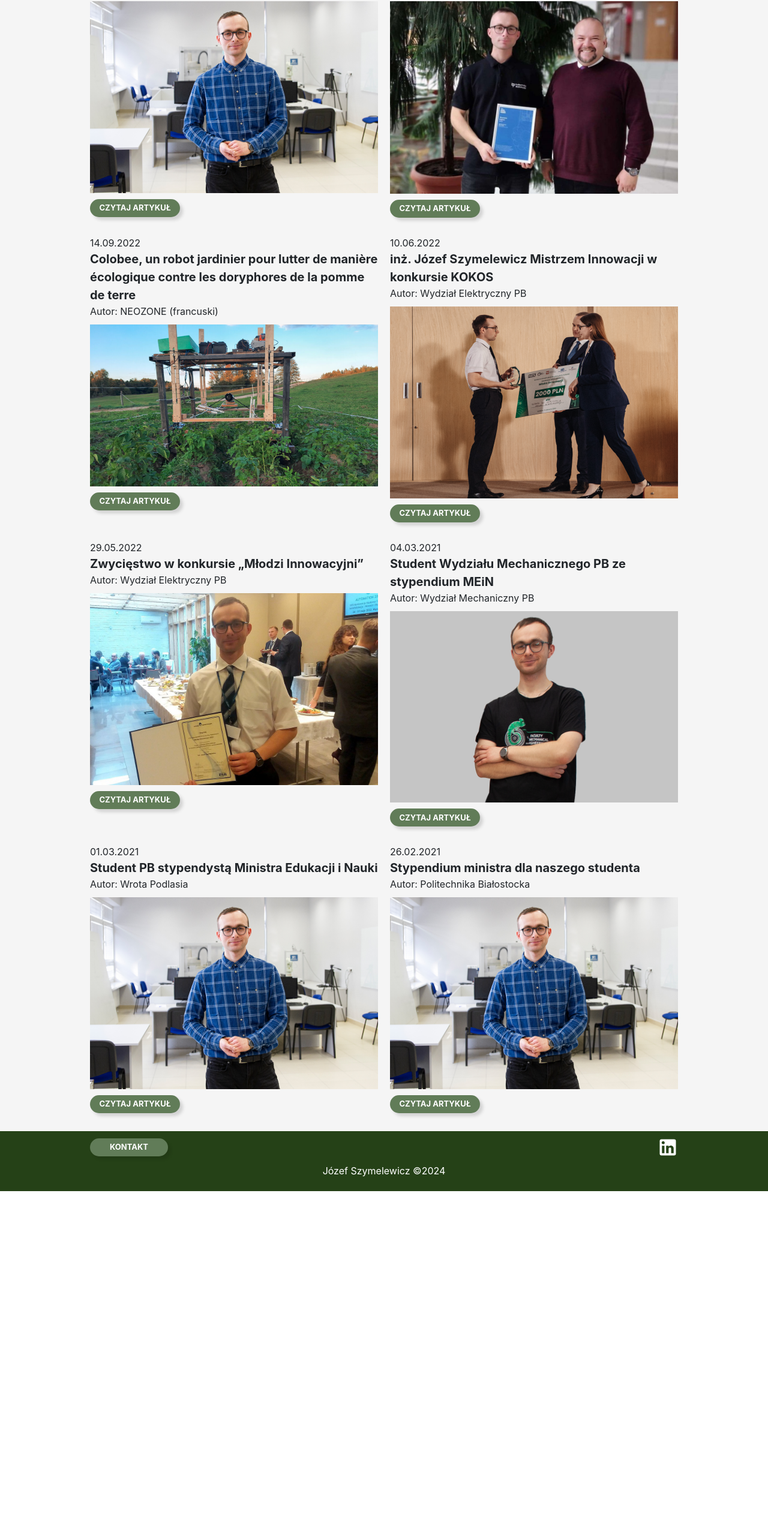
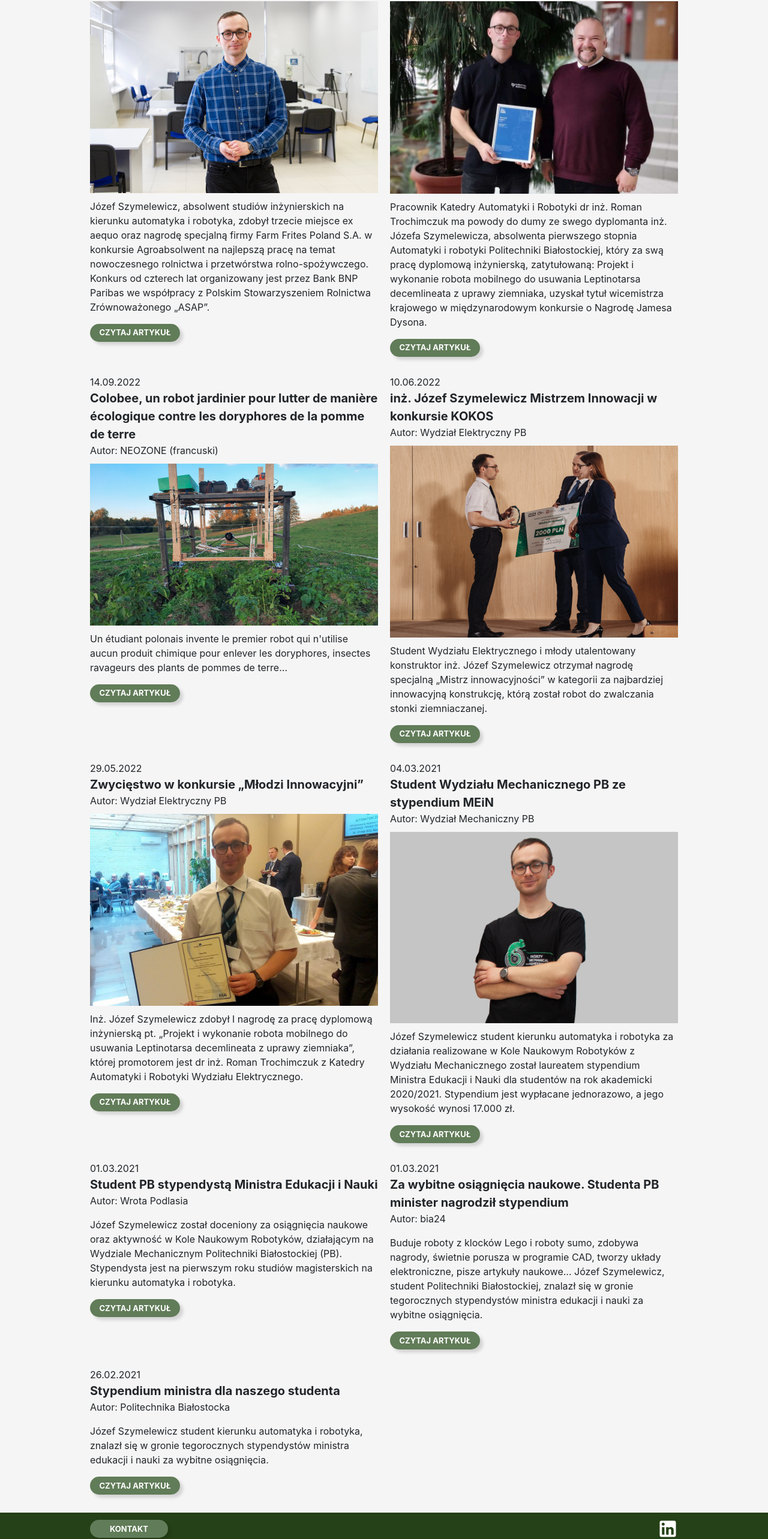
Before and after one commit to drzozeffo/portfolio_jozka, a React (Create React App) app: page /media in a window 1280 px wide. Shown: the part 216-2782 px from the top of the page at 60% size. Before the commit the page ends 2202 px from the top, so only its background shows below. Built offline with nearby package versions, Linux system fonts and the light colour scheme.

Commit message:
descriptions

```diff
--- a/src/components/page/Media.tsx
+++ b/src/components/page/Media.tsx
@@ -1,4 +1,3 @@
-import { Link } from "react-router-dom"
 import styled from "styled-components"
 
 import agroabsolwent from "../../images/agroabsolwent.jpg"
@@ -97,6 +96,9 @@ export const Media = () => (
         <ImgLink href="https://pb.edu.pl/sukcesy/inz-jozef-szymelewicz-nagrodzony-w-konkursie-agroabsolwent/" target="_blank">
           <Img src={agroabsolwent}></Img>
         </ImgLink>
+        <p>
+        Józef Szymelewicz, absolwent studiów inżynierskich na kierunku automatyka i robotyka, zdobył trzecie miejsce ex aequo oraz nagrodę specjalną firmy Farm Frites Poland S.A. w konkursie Agroabsolwent na najlepszą pracę na temat nowoczesnego rolnictwa i przetwórstwa rolno-spożywczego. Konkurs od czterech lat organizowany jest przez Bank BNP Paribas we współpracy z Polskim Stowarzyszeniem Rolnictwa Zrównoważonego „ASAP”.
+        </p>
         <Button>
           <StyledLink href="https://pb.edu.pl/sukcesy/inz-jozef-szymelewicz-nagrodzony-w-konkursie-agroabsolwent/" target="_blank">Czytaj artykuł</StyledLink>
         </Button>
@@ -109,6 +111,9 @@ export const Media = () => (
         <ImgLink href="https://we.pb.edu.pl/osiagniecia/inz-jozef-szymelewicz-wicemistrzem-w-konkursie-o-nagrode-j-dysona/" target="_blank">
           <Img src={dyson}></Img>
         </ImgLink>
+        <p>
+        Pracownik Katedry Automatyki i Robotyki dr inż. Roman Trochimczuk ma powody do dumy ze swego dyplomanta inż. Józefa Szymelewicza, absolwenta pierwszego stopnia Automatyki i robotyki Politechniki Białostockiej, który za swą pracę dyplomową inżynierską, zatytułowaną: Projekt i wykonanie robota mobilnego do usuwania Leptinotarsa decemlineata z uprawy ziemniaka, uzyskał tytuł wicemistrza krajowego w międzynarodowym konkursie o Nagrodę Jamesa Dysona.
+        </p>
         <Button>
           <StyledLink href="https://we.pb.edu.pl/osiagniecia/inz-jozef-szymelewicz-wicemistrzem-w-konkursie-o-nagrode-j-dysona/" target="_blank">Czytaj artykuł</StyledLink>
         </Button>
@@ -123,6 +128,9 @@ export const Media = () => (
         <ImgLink href="https://www.neozone.org/innovation/colobee-un-robot-jardinier-pour-lutter-de-maniere-ecologique-contre-les-doryphores-de-la-pomme-de-terre/" target="_blank">
           <Img src={colobee}></Img>
         </ImgLink>
+        <p>
+        Un étudiant polonais invente le premier robot qui n'utilise aucun produit chimique pour enlever les doryphores, insectes ravageurs des plants de pommes de terre...
+        </p>
         <Button>
           <StyledLink href="https://www.neozone.org/innovation/colobee-un-robot-jardinier-pour-lutter-de-maniere-ecologique-contre-les-doryphores-de-la-pomme-de-terre/" target="_blank">Czytaj artykuł</StyledLink>
         </Button>
@@ -135,6 +143,9 @@ export const Media = () => (
         <ImgLink href="https://we.pb.edu.pl/2022/06/10/inz-jozef-szymelewicz-mistrzem-innowacji-w-konkursie-kokos/" target="_blank">
           <Img src={kokos}></Img>
         </ImgLink>
+        <p>
+        Student Wydziału Elektrycznego i młody utalentowany konstruktor inż. Józef Szymelewicz otrzymał nagrodę specjalną „Mistrz innowacyjności” w kategorii za najbardziej innowacyjną konstrukcję, którą został robot do zwalczania stonki ziemniaczanej.
+        </p>
         <Button>
           <StyledLink href="https://we.pb.edu.pl/2022/06/10/inz-jozef-szymelewicz-mistrzem-innowacji-w-konkursie-kokos/" target="_blank">Czytaj artykuł</StyledLink>
         </Button>
@@ -149,6 +160,9 @@ export const Media = () => (
         <ImgLink href="https://we.pb.edu.pl/osiagniecia/zwyciestwo-w-konkursie-mlodzi-innowacyjni/" target="_blank">
           <Img src={mlodziInnowacyjni}></Img>
         </ImgLink>
+        <p>
+        Inż. Józef Szymelewicz zdobył I nagrodę za pracę dyplomową inżynierską pt. „Projekt i wykonanie robota mobilnego do usuwania Leptinotarsa decemlineata z uprawy ziemniaka”, której promotorem jest dr inż. Roman Trochimczuk z Katedry Automatyki i Robotyki Wydziału Elektrycznego.
+        </p>
         <Button>
           <StyledLink href="https://we.pb.edu.pl/osiagniecia/zwyciestwo-w-konkursie-mlodzi-innowacyjni/" target="_blank">Czytaj artykuł</StyledLink>
         </Button>
@@ -161,6 +175,9 @@ export const Media = () => (
         <ImgLink href="https://wm.pb.edu.pl/2021/02/24/student-wydzialu-mechanicznego-pb-ze-stypendium-mein/" target="_blank">
           <Img src={mein}></Img>
         </ImgLink>
+        <p>
+        Józef Szymelewicz student kierunku automatyka i robotyka za działania realizowane w Kole Naukowym Robotyków z Wydziału Mechanicznego został laureatem stypendium Ministra Edukacji i Nauki dla studentów na rok akademicki 2020/2021. Stypendium jest wypłacane jednorazowo, a jego wysokość wynosi 17.000 zł.
+        </p>
         <Button>
           <StyledLink href="https://wm.pb.edu.pl/2021/02/24/student-wydzialu-mechanicznego-pb-ze-stypendium-mein/" target="_blank">Czytaj artykuł</StyledLink>
         </Button>
@@ -172,21 +189,47 @@ export const Media = () => (
         01.03.2021
         <Title>Student PB stypendystą Ministra Edukacji i Nauki</Title>
         Autor: Wrota Podlasia
-        <ImgLink href="https://www.wrotapodlasia.pl/pl/edukacja/stypendia/student-pb-stypendysta-ministra-edukacji-i-nauki.html" target="_blank">
+        {/* <ImgLink href="https://www.wrotapodlasia.pl/pl/edukacja/stypendia/student-pb-stypendysta-ministra-edukacji-i-nauki.html" target="_blank">
           <Img src={agroabsolwent}></Img>
-        </ImgLink>
+        </ImgLink> */}
+        <p></p>
+        <p>
+        Józef Szymelewicz został doceniony za osiągnięcia naukowe oraz aktywność w Kole Naukowym Robotyków, działającym na Wydziale Mechanicznym Politechniki Białostockiej (PB). Stypendysta jest na pierwszym roku studiów magisterskich na kierunku automatyka i robotyka.
+        </p>
         <Button>
           <StyledLink href="https://www.wrotapodlasia.pl/pl/edukacja/stypendia/student-pb-stypendysta-ministra-edukacji-i-nauki.html" target="_blank">Czytaj artykuł</StyledLink>
         </Button>
       </Post>
 
       <Post>
+        01.03.2021
+        <Title>Za wybitne osiągnięcia naukowe. Studenta PB minister nagrodził stypendium</Title>
+        Autor: bia24
+        {/* <ImgLink href="https://bia24.pl/kategorie/wiadomosci/za-wybitne-osiagniecia-naukowe.-studenta-pb-minister-nagrodzil-stypendium.html" target="_blank">
+          <Img src={agroabsolwent}></Img>
+        </ImgLink> */}
+        <p></p>
+        <p>
+        Buduje roboty z klocków Lego i roboty sumo, zdobywa nagrody, świetnie porusza w programie CAD, tworzy układy elektroniczne, pisze artykuły naukowe... Józef Szymelewicz, student Politechniki Białostockiej, znalazł się w gronie tegorocznych stypendystów ministra edukacji i nauki za wybitne osiągnięcia.
+        </p>
+        <Button>
+          <StyledLink href="https://bia24.pl/kategorie/wiadomosci/za-wybitne-osiagniecia-naukowe.-studenta-pb-minister-nagrodzil-stypendium.html" target="_blank">Czytaj artykuł</StyledLink>
+        </Button>
+      </Post>
+    </Row>
+
+    <Row>
+      <Post>
         26.02.2021
         <Title>Stypendium ministra dla naszego studenta</Title>
         Autor: Politechnika Białostocka
-        <ImgLink href="https://pb.edu.pl/sukcesy/stypendium-ministra-dla-naszego-studenta/" target="_blank">
+        {/* <ImgLink href="https://pb.edu.pl/sukcesy/stypendium-ministra-dla-naszego-studenta/" target="_blank">
           <Img src={agroabsolwent}></Img>
-        </ImgLink>
+        </ImgLink> */}
+        <p></p>
+        <p>
+        Józef Szymelewicz student kierunku automatyka i robotyka, znalazł się w gronie tegorocznych stypendystów ministra edukacji i nauki za wybitne osiągnięcia.
+        </p>
         <Button>
           <StyledLink href="https://pb.edu.pl/sukcesy/stypendium-ministra-dla-naszego-studenta/" target="_blank">Czytaj artykuł</StyledLink>
         </Button>
--- a/src/components/page/Projects.tsx
+++ b/src/components/page/Projects.tsx
@@ -24,15 +24,9 @@ const Post = styled.div`
   padding-bottom: 20px;
 `;
 
-const Link2 = styled(Link)`
-  display: flex;
-  justify-content: center;
-`;
-
 const Img = styled.img`
   text-align: center;
   max-width: 100%;
-  max-height: 270px;
   margin-top: 10px;
   margin-bottom: 10px;
   height: auto;
--- a/src/components/page/TopMedia.tsx
+++ b/src/components/page/TopMedia.tsx
@@ -14,7 +14,6 @@ const Header = styled.div`
   text-transform: uppercase;
   font-size: 13px;
   font-weight: bold;
-  padding-top: 25px;
 `
 
 const Row = styled.div`
@@ -95,6 +94,9 @@ export const Media = () => (
         <ImgLink href="https://pb.edu.pl/sukcesy/inz-jozef-szymelewicz-nagrodzony-w-konkursie-agroabsolwent/" target="_blank">
           <Img src={agroabsolwent}></Img>
         </ImgLink>
+        <p>
+        Józef Szymelewicz, absolwent studiów inżynierskich na kierunku automatyka i robotyka, zdobył trzecie miejsce ex aequo oraz nagrodę specjalną firmy Farm Frites Poland S.A. w konkursie Agroabsolwent na najlepszą pracę na temat nowoczesnego rolnictwa i przetwórstwa rolno-spożywczego. Konkurs od czterech lat organizowany jest przez Bank BNP Paribas we współpracy z Polskim Stowarzyszeniem Rolnictwa Zrównoważonego „ASAP”.
+        </p>
         <Button>
           <StyledLink href="https://pb.edu.pl/sukcesy/inz-jozef-szymelewicz-nagrodzony-w-konkursie-agroabsolwent/" target="_blank">Czytaj artykuł</StyledLink>
         </Button>
@@ -107,6 +109,9 @@ export const Media = () => (
         <ImgLink href="https://we.pb.edu.pl/osiagniecia/inz-jozef-szymelewicz-wicemistrzem-w-konkursie-o-nagrode-j-dysona/" target="_blank">
           <Img src={dyson}></Img>
         </ImgLink>
+        <p>
+        Pracownik Katedry Automatyki i Robotyki dr inż. Roman Trochimczuk ma powody do dumy ze swego dyplomanta inż. Józefa Szymelewicza, absolwenta pierwszego stopnia Automatyki i robotyki Politechniki Białostockiej, który za swą pracę dyplomową inżynierską, zatytułowaną: Projekt i wykonanie robota mobilnego do usuwania Leptinotarsa decemlineata z uprawy ziemniaka, uzyskał tytuł wicemistrza krajowego w międzynarodowym konkursie o Nagrodę Jamesa Dysona.
+        </p>
         <Button>
           <StyledLink href="https://we.pb.edu.pl/osiagniecia/inz-jozef-szymelewicz-wicemistrzem-w-konkursie-o-nagrode-j-dysona/" target="_blank">Czytaj artykuł</StyledLink>
         </Button>
@@ -121,6 +126,9 @@ export const Media = () => (
         <ImgLink href="https://we.pb.edu.pl/2022/06/10/inz-jozef-szymelewicz-mistrzem-innowacji-w-konkursie-kokos/" target="_blank">
           <Img src={kokos}></Img>
         </ImgLink>
+        <p>
+        Student Wydziału Elektrycznego i młody utalentowany konstruktor inż. Józef Szymelewicz otrzymał nagrodę specjalną „Mistrz innowacyjności” w kategorii za najbardziej innowacyjną konstrukcję, którą został robot do zwalczania stonki ziemniaczanej.
+        </p>
         <Button>
           <StyledLink href="https://we.pb.edu.pl/2022/06/10/inz-jozef-szymelewicz-mistrzem-innowacji-w-konkursie-kokos/" target="_blank">Czytaj artykuł</StyledLink>
         </Button>
@@ -133,6 +141,9 @@ export const Media = () => (
         <ImgLink href="https://we.pb.edu.pl/osiagniecia/zwyciestwo-w-konkursie-mlodzi-innowacyjni/" target="_blank">
           <Img src={mlodziInnowacyjni}></Img>
         </ImgLink>
+        <p>
+        Inż. Józef Szymelewicz zdobył I nagrodę za pracę dyplomową inżynierską pt. „Projekt i wykonanie robota mobilnego do usuwania Leptinotarsa decemlineata z uprawy ziemniaka”, której promotorem jest dr inż. Roman Trochimczuk z Katedry Automatyki i Robotyki Wydziału Elektrycznego.
+        </p>
         <Button>
           <StyledLink href="https://we.pb.edu.pl/osiagniecia/zwyciestwo-w-konkursie-mlodzi-innowacyjni/" target="_blank">Czytaj artykuł</StyledLink>
         </Button>
```
Also changed, not shown: src/components/page/Home.tsx (+6 -61 lines).
